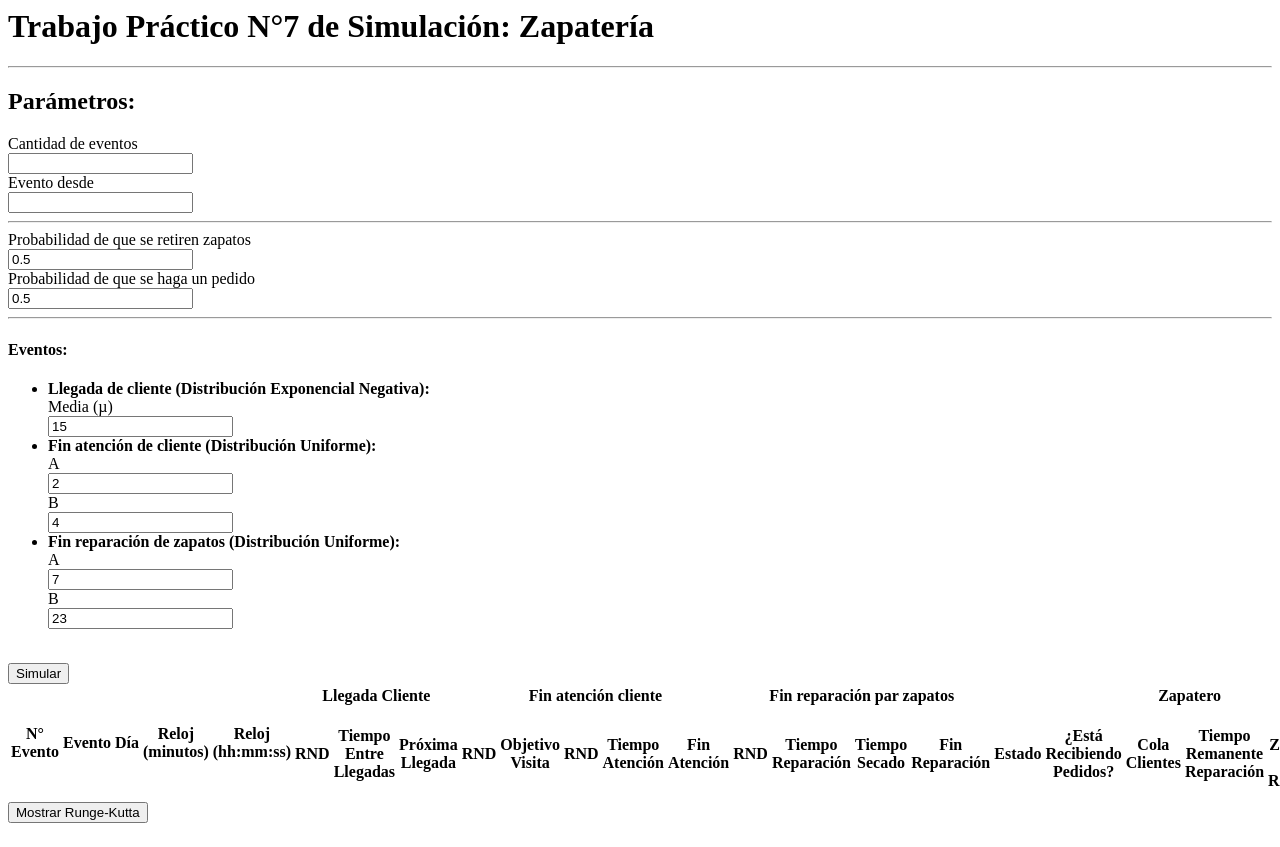
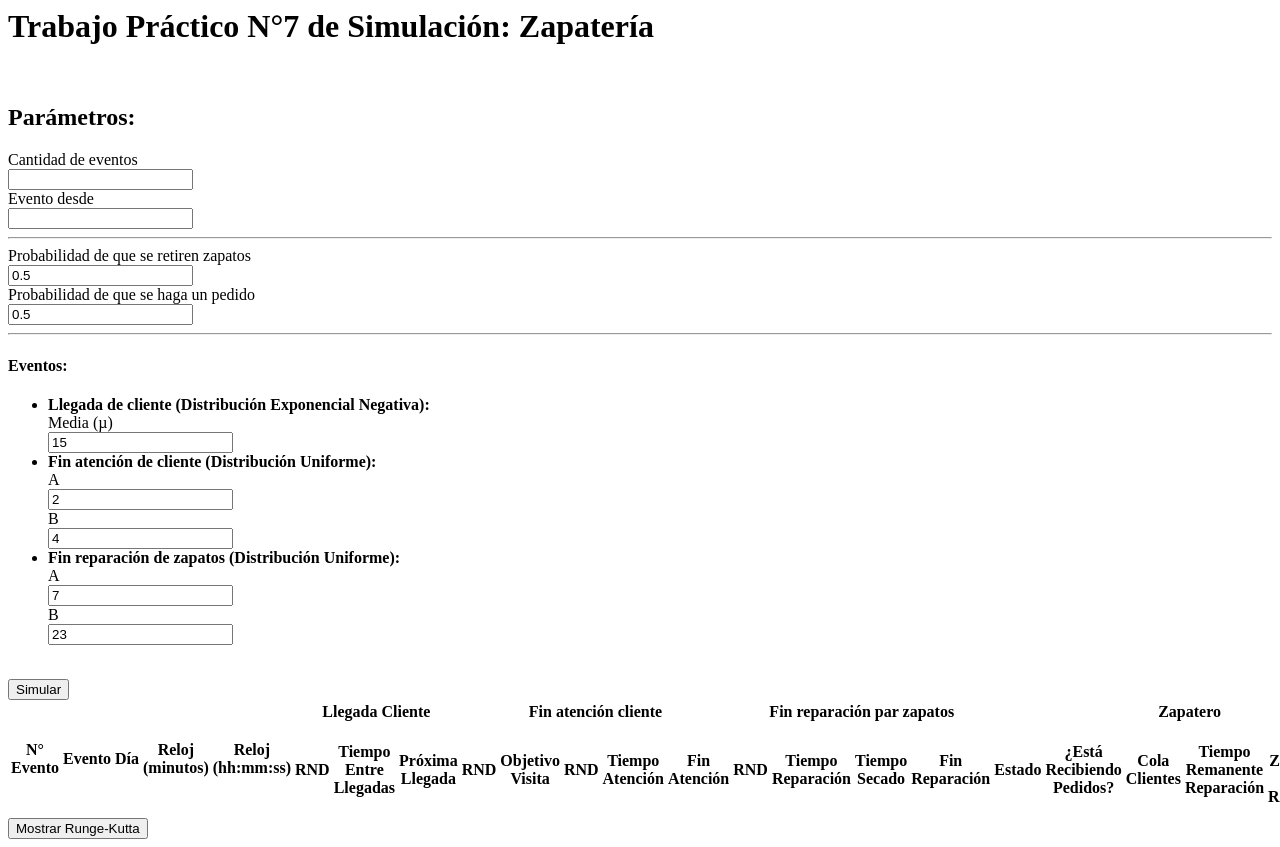
Before and after one commit to tomasDelizia/TP7-Simulacion, a website: page index.html in a window 1280 px wide. Shown: the top 847 px of the page. Drawn offline with Linux system fonts and the light colour scheme.

Commit message:
2 files modified

```diff
--- a/index.html
+++ b/index.html
@@ -8,10 +8,11 @@
   </head>
 
   <body class="background-300">
-    <div class="container-fluid primary-dark">
+    <div class="container-fluid primary-dark p-3">
       <h1 class="text-center">Trabajo Práctico N°7 de Simulación: Zapatería</h1>
-      <hr>
     </div>
+
+    <br>
 
     <div class="container primary p-3 rounded">
       <form>
--- a/index.ts
+++ b/index.ts
@@ -33,7 +33,7 @@ const divRungeKutta: HTMLDivElement = document.getElementById('divRungeKutta') a
 const tablaSimulacion: HTMLTableElement = document.getElementById('tablaSimulacion') as HTMLTableElement;
 const cantEncabezadosTablaSimulacion = tablaSimulacion.rows[0].cells.length;
 const cantSubEncabezadosTablaSimulacion = tablaSimulacion.rows[1].cells.length;
-const indicesEventosCandidatos: number[] = [6, 11, 15];
+const indicesEventosCandidatos: number[] = [7, 12, 16];
 const columnasClientes: string[] = ['N° Cliente', 'Estado', 'Minuto llegada'];
 const columnasParZapatos: string[] = ['N° Par', 'Estado', 'Minuto llegada'];
 
```
